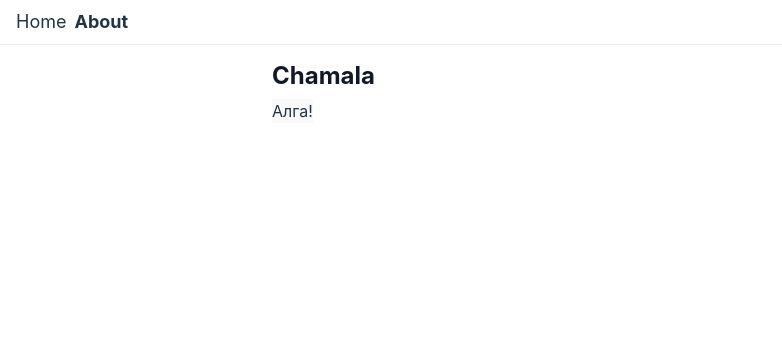
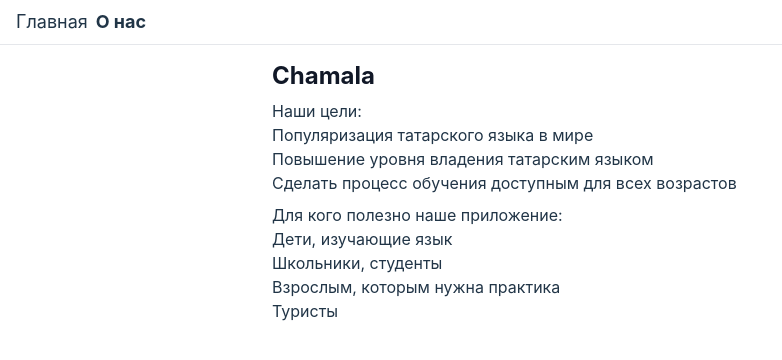
Before and after one commit to maratismodest/vite-app, a React (Vite) app: page /about in a window 1280 px wide. Shown: the top 360 px of the page, without its empty margins (0-782 px from the left). Built offline with nearby package versions, Linux system fonts and the light colour scheme.

Commit message:
add tanstack query

```diff
--- a/package.json
+++ b/package.json
@@ -10,6 +10,7 @@
     "preview": "vite preview"
   },
   "dependencies": {
+    "@tanstack/react-query": "^5.56.2",
     "@tanstack/react-router": "^1.56.5",
     "@tanstack/router-devtools": "^1.56.5",
     "@twa-dev/sdk": "^7.8.0",
@@ -19,6 +20,7 @@
   },
   "devDependencies": {
     "@eslint/js": "^9.9.0",
+    "@tanstack/eslint-plugin-query": "^5.56.1",
     "@tanstack/router-vite-plugin": "^1.56.4",
     "@types/node": "^22.5.4",
     "@types/react": "^18.3.3",
--- /dev/null
+++ b/src/api/getWords.ts
@@ -0,0 +1,6 @@
+import { persons } from "@/constants/words.ts";
+import { IWord } from "@/types";
+
+export const getWords = (): IWord[] => {
+  return persons;
+};
--- /dev/null
+++ b/src/components/GameCard.tsx
@@ -0,0 +1,65 @@
+import { FC, useState } from "react";
+import AudioPlayer from "@/components/AudioPlayer.tsx";
+import clsx from "clsx";
+import { getRandomInt } from "@/utils/getRandomInt.ts";
+import { persons } from "@/constants/words.ts";
+import { IWord } from "@/types";
+
+type Props = {
+  words: IWord[];
+};
+
+const GameCard: FC<Props> = ({ words }) => {
+  const [current, setCurrent] = useState<number>(
+    getRandomInt(0, words.length - 1),
+  );
+  const [open, setOpen] = useState(false);
+  const toggleCard = () => setOpen((prev) => !prev);
+
+  const { ta, ru, audio, image } = words[current];
+  return (
+    <>
+      <div className="p-4 border rounded-2xl grid grid-cols-1 gap-4 min-h-52">
+        <img
+          src={image}
+          alt={image}
+          width={128}
+          height={128}
+          className="mx-auto"
+        />
+        <div className="mx-auto">{audio && <AudioPlayer src={audio} />}</div>
+        <button
+          onClick={toggleCard}
+          onTouchStart={toggleCard}
+          className="relative cursor-pointer overflow-hidden w-full mx-auto"
+        >
+          <div
+            className={clsx(
+              "flex transition-transform duration-500 ease-in-out",
+              open ? "-translate-x-full" : "",
+            )}
+          >
+            <span className="text-3xl font-bold text-blue-600 w-full flex-shrink-0 text-center">
+              {ta}
+            </span>
+            <span className="text-3xl font-bold text-green-600 w-full flex-shrink-0 text-center">
+              {ru}
+            </span>
+          </div>
+        </button>
+      </div>
+      <button
+        onClick={() => {
+          // WebApp.showAlert(`Hello World! Current word is ${ru}`);
+          setCurrent(getRandomInt(0, persons.length - 1));
+          setOpen(false);
+        }}
+        className="button"
+      >
+        Алга
+      </button>
+    </>
+  );
+};
+
+export default GameCard;
--- a/src/main.tsx
+++ b/src/main.tsx
@@ -3,11 +3,15 @@
 import { RouterProvider, createRouter } from "@tanstack/react-router";
 import { routeTree } from "./routeTree.gen";
 import "./index.css";
+import { QueryClient, QueryClientProvider } from "@tanstack/react-query";
 
 const router = createRouter({ routeTree });
+const queryClient = new QueryClient();
 
 createRoot(document.getElementById("root")!).render(
   <StrictMode>
-    <RouterProvider router={router} />
+    <QueryClientProvider client={queryClient}>
+      <RouterProvider router={router} />
+    </QueryClientProvider>
   </StrictMode>,
 );
--- a/src/routes/__root.tsx
+++ b/src/routes/__root.tsx
@@ -1,37 +1,47 @@
 import { Link, Outlet, createRootRoute } from "@tanstack/react-router";
-// import { TanStackRouterDevtools } from "@tanstack/router-devtools";
+import { TanStackRouterDevtools } from "@tanstack/router-devtools";
 
 export const Route = createRootRoute({
   component: RootComponent,
 });
 
+const links: { to: string; title: string; props: object }[] = [
+  {
+    to: "/",
+    title: "Главная",
+    props: {
+      activeOptions: { exact: true },
+    },
+  },
+  {
+    to: "/about",
+    title: "О нас",
+    props: {},
+  },
+];
+
 function RootComponent() {
   return (
     <>
       <header className="py-2 px-4 flex gap-2 text-lg">
+        {links.map(({ to, title, props }, index) => (
           <Link
-          to="/"
+            key={index}
+            to={to}
             activeProps={{
               className: "font-bold",
             }}
-          activeOptions={{ exact: true }}
+            {...props}
           >
-          Home
-        </Link>{" "}
-        <Link
-          to={"/about"}
-          activeProps={{
-            className: "font-bold",
-          }}
-        >
-          About
+            {title}
           </Link>
+        ))}
       </header>
       <hr />
       <main>
         <Outlet />
       </main>
-      {/*<TanStackRouterDevtools position="bottom-right" />*/}
+      <TanStackRouterDevtools position="bottom-right" />
     </>
   );
 }
--- a/src/routes/about.tsx
+++ b/src/routes/about.tsx
@@ -1,4 +1,4 @@
-import { createFileRoute, Link } from "@tanstack/react-router";
+import { createFileRoute } from "@tanstack/react-router";
 
 export const Route = createFileRoute("/about")({
   component: AboutComponent,
@@ -8,9 +8,23 @@
   return (
     <>
       <h1>Chamala</h1>
-      <Link to="/about">
-        <button>Алга!</button>
-      </Link>
+      <div>
+        <h2>Наши цели:</h2>
+        <ul>
+          <li>Популяризация татарского языка в мире</li>
+          <li>Повышение уровня владения татарским языком</li>
+          <li>Сделать процесс обучения доступным для всех возрастов</li>
+        </ul>
+      </div>
+      <div>
+        <h2>Для кого полезно наше приложение:</h2>
+        <ul>
+          <li>Дети, изучающие язык</li>
+          <li>Школьники, студенты</li>
+          <li>Взрослым, которым нужна практика</li>
+          <li>Туристы</li>
+        </ul>
+      </div>
     </>
   );
 }
--- a/src/routes/game.tsx
+++ b/src/routes/game.tsx
@@ -1,66 +1,38 @@
 import { createFileRoute } from "@tanstack/react-router";
-import { useState } from "react";
-import { getRandomInt } from "@/utils/getRandomInt";
-import clsx from "clsx";
-import { persons } from "@/constants/words";
-import AudioPlayer from "@/components/AudioPlayer";
+import { useQuery } from "@tanstack/react-query";
+import { getWords } from "@/api/getWords.ts";
+import GameCard from "@/components/GameCard.tsx";
 
 export const Route = createFileRoute("/game")({
   component: GameComponent,
 });
 
 function GameComponent() {
-  const [current, setCurrent] = useState<number>(
-    getRandomInt(0, persons.length - 1),
-  );
-  const [open, setOpen] = useState(false);
-  const toggleCard = () => setOpen((prev) => !prev);
+  const {
+    data = [],
+    isLoading,
+    error,
+  } = useQuery({
+    queryKey: ["persons"],
+    queryFn: getWords,
+  });
 
-  const { ta, ru, audio, image } = persons[current];
+  if (isLoading) {
+    return <h1>Loading...</h1>;
+  }
+
+  if (error) {
+    return <h1>{error.message}</h1>;
+  }
+
+  if (data.length === 0) {
+    return <h1>Нет карточек</h1>;
+  }
 
   return (
     <>
       <h1>Люди</h1>
-
-      <div className="p-4 border rounded-2xl grid grid-cols-1 gap-4 min-h-52">
-        <img
-          src={image}
-          alt={image}
-          width={128}
-          height={128}
-          className="mx-auto"
-        />
-        <div className="mx-auto">{audio && <AudioPlayer src={audio} />}</div>
-        <button
-          onClick={toggleCard}
-          onTouchStart={toggleCard}
-          className="relative cursor-pointer overflow-hidden w-full mx-auto"
-        >
-          <div
-            className={clsx(
-              "flex transition-transform duration-500 ease-in-out",
-              open ? "-translate-x-full" : "",
-            )}
-          >
-            <span className="text-3xl font-bold text-blue-600 w-full flex-shrink-0 text-center">
-              {ta}
-            </span>
-            <span className="text-3xl font-bold text-green-600 w-full flex-shrink-0 text-center">
-              {ru}
-            </span>
-          </div>
-        </button>
-      </div>
-      <button
-        onClick={() => {
-          // WebApp.showAlert(`Hello World! Current word is ${ru}`);
-          setCurrent(getRandomInt(0, persons.length - 1));
-          setOpen(false);
-        }}
-        className="button"
-      >
-        Алга
-      </button>
+      <GameCard words={data} />
     </>
   );
 }
```
Also changed, not shown: 1 other file (tests, documents, lock files or other folders). Lines whose indentation alone changed are shown as unchanged.
